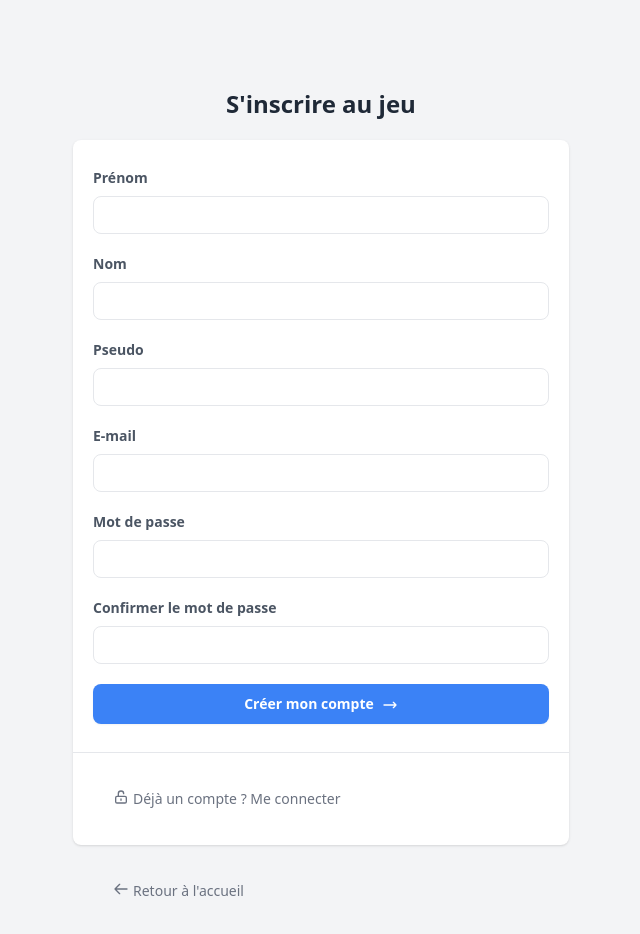
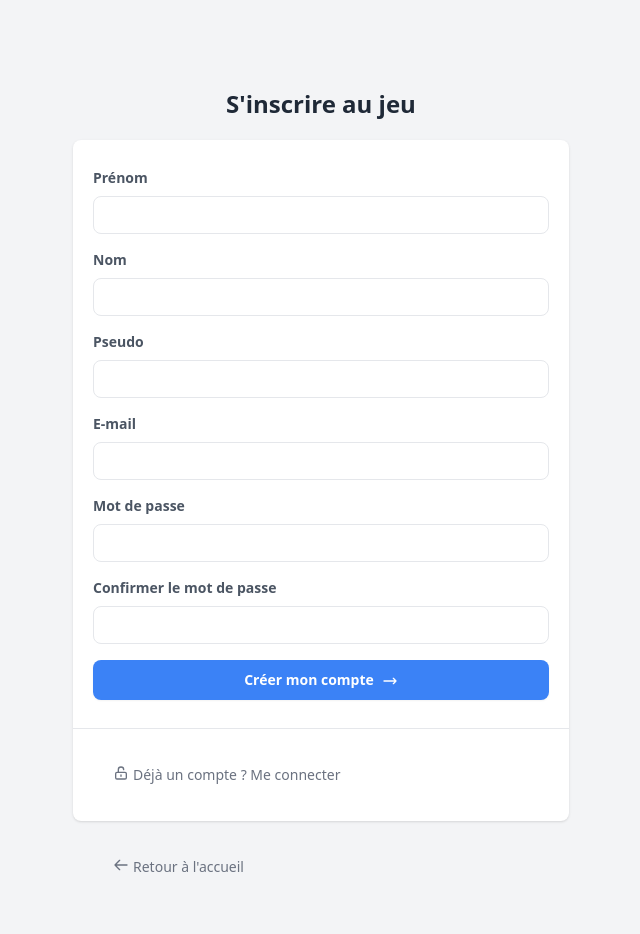
Before and after one commit to operdrix/skyjo-react, a React (Vite) app: page / in a window 1280 px wide. Shown: the top 934 px of the page, without its empty margins (319-959 px from the left). Built offline with nearby package versions, Linux system fonts and the light colour scheme.

Commit message:
Add Custom Field

```diff
--- a/src/Register.tsx
+++ b/src/Register.tsx
@@ -1,6 +1,7 @@
 import { Field, Form, Formik } from 'formik';
 import { useState } from 'react';
 import * as yup from 'yup';
+import CustomField from './components/CustomField';
 
 function Register() {
 
@@ -33,67 +34,18 @@ function Register() {
       validationSchema={validationSchema}
       onSubmit={handleSubmit}
     >
-      {({ errors, touched }) => (
       <Form>
         <div className="min-h-screen bg-gray-100 flex flex-col justify-center sm:py-12">
           <div className="p-10 xs:p-0 mx-auto md:w-full md:max-w-xl">
             <h1 className="font-bold text-center text-2xl mb-5">S'inscrire au jeu</h1>
             <div className="bg-white shadow w-full rounded-lg divide-y divide-gray-200">
               <div className="px-5 py-7">
-
-                  <label htmlFor="firstname" className="font-semibold text-sm text-gray-600 pb-1 block">Prénom</label>
-                  <Field
-                    name="firstname"
-                    type="text"
-                    className="border rounded-lg px-3 py-2 mt-1 mb-5 text-sm w-full" />
-                  {errors.firstname && touched.firstname ? (
-                    <div className="text-red-500 text-sm">{errors.firstname}</div>
-                  ) : null}
-
-                  <label htmlFor="lastname" className="font-semibold text-sm text-gray-600 pb-1 block">Nom</label>
-                  <Field
-                    name="lastname"
-                    type="text"
-                    className="border rounded-lg px-3 py-2 mt-1 mb-5 text-sm w-full" />
-                  {errors.lastname && touched.lastname ? (
-                    <div className="text-red-500 text-sm">{errors.lastname}</div>
-                  ) : null}
-
-                  <label htmlFor="pseudo" className="font-semibold text-sm text-gray-600 pb-1 block">Pseudo</label>
-                  <Field
-                    name="pseudo"
-                    type="text"
-                    className="border rounded-lg px-3 py-2 mt-1 mb-5 text-sm w-full" />
-                  {errors.pseudo && touched.pseudo ? (
-                    <div className="text-red-500 text-sm">{errors.pseudo}</div>
-                  ) : null}
-
-                  <label htmlFor="email" className="font-semibold text-sm text-gray-600 pb-1 block">E-mail</label>
-                  <Field
-                    name="email"
-                    type="text"
-                    className="border rounded-lg px-3 py-2 mt-1 mb-5 text-sm w-full" />
-                  {errors.email && touched.email ? (
-                    <div className="text-red-500 text-sm">{errors.email}</div>
-                  ) : null}
-
-                  <label htmlFor="password" className="font-semibold text-sm text-gray-600 pb-1 block">Mot de passe</label>
-                  <Field
-                    name="password"
-                    type="password"
-                    className="border rounded-lg px-3 py-2 mt-1 mb-5 text-sm w-full" />
-                  {errors.password && touched.password ? (
-                    <div className="text-red-500 text-sm">{errors.password}</div>
-                  ) : null}
-
-                  <label htmlFor="passwordConfirm" className="font-semibold text-sm text-gray-600 pb-1 block">Confirmer le mot de passe</label>
-                  <Field
-                    name="passwordConfirm"
-                    type="password"
-                    className="border rounded-lg px-3 py-2 mt-1 mb-5 text-sm w-full" />
-                  {errors.passwordConfirm && touched.passwordConfirm ? (
-                    <div className="text-red-500 text-sm">{errors.passwordConfirm}</div>
-                  ) : null}
+                <Field component={CustomField} name="firstname" label="Prénom" type='text' />
+                <Field component={CustomField} name="lastname" label="Nom" type='text' />
+                <Field component={CustomField} name="pseudo" label="Pseudo" type='text' />
+                <Field component={CustomField} name="email" label="E-mail" type='text' />
+                <Field component={CustomField} name="password" label="Mot de passe" type='password' />
+                <Field component={CustomField} name="passwordConfirm" label="Confirmer le mot de passe" type='password' />
 
                 <button type="submit" className="transition duration-200 bg-blue-500 hover:bg-blue-600 focus:bg-blue-700 focus:shadow-sm focus:ring-4 focus:ring-blue-500 focus:ring-opacity-50 text-white w-full py-2.5 rounded-lg text-sm shadow-sm hover:shadow-md font-semibold text-center inline-block">
                   <span className="inline-block mr-2">Créer mon compte</span>
@@ -101,6 +53,7 @@ function Register() {
                     <path strokeLinecap="round" strokeLinejoin="round" strokeWidth="2" d="M17 8l4 4m0 0l-4 4m4-4H3" />
                   </svg>
                 </button>
+
               </div>
               <div className="py-5">
                 <div className="grid grid-cols-2 gap-1">
@@ -131,7 +84,6 @@ function Register() {
           </div>
         </div>
       </Form>
-      )}
     </Formik>
   );
 }
--- /dev/null
+++ b/src/components/CustomField.tsx
@@ -0,0 +1,38 @@
+import { FieldProps } from 'formik';
+import React from 'react';
+
+interface CustomFieldProps extends FieldProps {
+    type?: string;
+    label?: string;
+    [key: string]: any;
+}
+
+const CustomField: React.FC<CustomFieldProps> = ({
+    field,
+    form: { touched, errors },
+    type = "text",
+    label = "",
+    ...props
+}) => {
+    return (
+        <div className="mb-4">
+            <label
+                htmlFor={props.id || props.name}
+                className="font-semibold text-sm text-gray-600 pb-1 block"
+            >
+                {label}
+            </label>
+            <input
+                type={type}
+                {...field}
+                {...props}
+                className={`border rounded-lg px-3 py-2 mt-1 text-sm w-full${errors[field.name] && touched[field.name] ? " border-red-500" : ""}`}
+            />
+            {errors[field.name] && touched[field.name] ? (
+                <div className="text-red-500 text-sm">{errors[field.name]?.toString()}</div>
+            ) : null}
+        </div>
+    );
+}
+
+export default CustomField;
```
Lines whose indentation alone changed are shown as unchanged.
